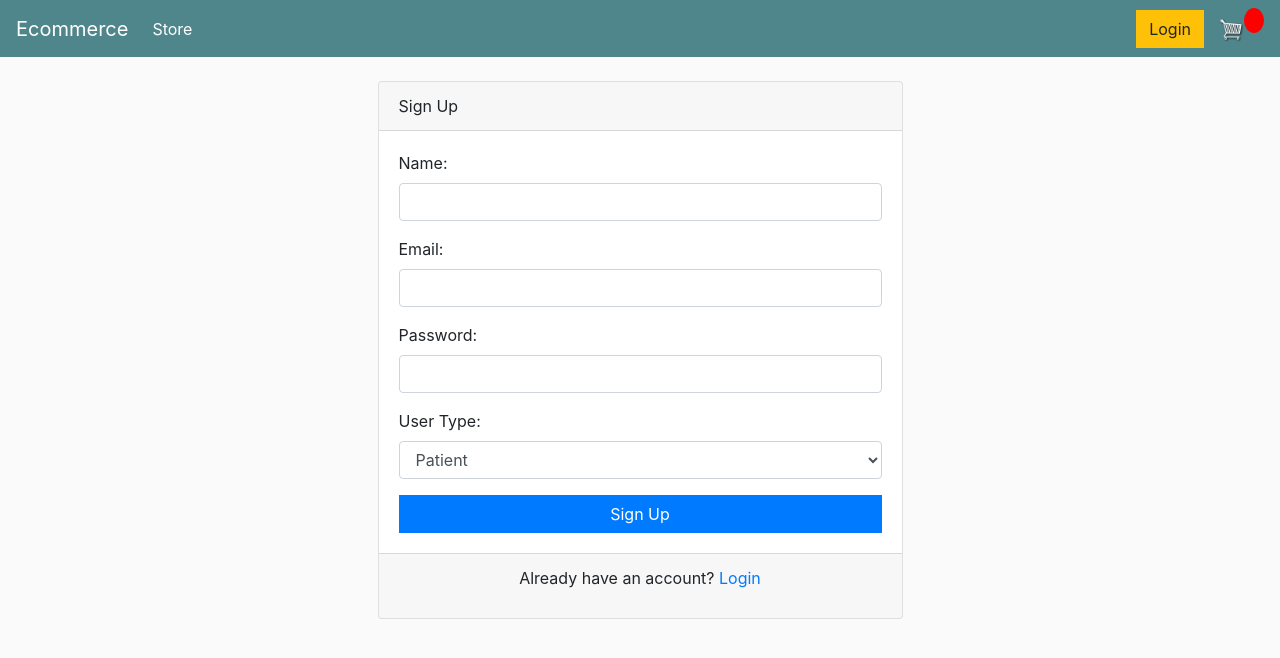
After one commit to saadmuqtadeer/Major-Project, a Django app: page /signup/ in a window 1280 px wide. The commit adds this page. Shown: the top 658 px of the page. Run offline with Django 3.2, Linux system fonts and the light colour scheme; some libraries are stand-ins or nearby versions.

Commit message:
added login

```diff
--- /dev/null
+++ b/store/forms.py
@@ -0,0 +1,7 @@
+from django import forms
+
+class RegistrationForm(forms.Form):
+    name = forms.CharField(max_length=200)
+    email = forms.EmailField()
+    password = forms.CharField(widget=forms.PasswordInput)
+    user_type = forms.ChoiceField(choices=[('patient', 'Patient'), ('doctor', 'Doctor')], widget=forms.Select)
--- a/store/templates/store/main.html
+++ b/store/templates/store/main.html
@@ -74,7 +74,7 @@
 
 	    </ul>
 	    <div class="form-inline my-2 my-lg-0">
-	     	<a href="#"class="btn btn-warning">Login</a>
+	     	<a href="{% url 'login' %}"class="btn btn-warning">Login</a>
 
 	     	<a href="{% url 'cart' %}">
 	    		<img  id="cart-icon" src="{% static 'images/cart.png' %}">
@@ -95,11 +95,8 @@
 
 
 	<script src="https://code.jquery.com/jquery-3.4.1.slim.min.js" integrity="sha384-J6qa4849blE2+poT4WnyKhv5vZF5SrPo0iEjwBvKU7imGFAV0wwj1yYfoRSJoZ+n" crossorigin="anonymous"></script>
-
 	<script src="https://cdn.jsdelivr.net/npm/popper.js@1.16.0/dist/umd/popper.min.js" integrity="sha384-Q6E9RHvbIyZFJoft+2mJbHaEWldlvI9IOYy5n3zV9zzTtmI3UksdQRVvoxMfooAo" crossorigin="anonymous"></script>
-
 	<script src="https://stackpath.bootstrapcdn.com/bootstrap/4.4.1/js/bootstrap.min.js" integrity="sha384-wfSDF2E50Y2D1uUdj0O3uMBJnjuUD4Ih7YwaYd1iqfktj0Uod8GCExl3Og8ifwB6" crossorigin="anonymous"></script>
-
 	<script type="text/javascript" src="{% static 'js/cart.js' %}"></script>
 </body>
 </html>
--- /dev/null
+++ b/store/templates/store/signup.html
@@ -0,0 +1,40 @@
+{% extends 'store/main.html' %}
+{% block content %}
+<div class="container">
+    <div class="row justify-content-center">
+        <div class="col-md-6">
+            <div class="card">
+                <div class="card-header">Sign Up</div>
+                <div class="card-body">
+                    <form method="post">
+                        {% csrf_token %}
+                        <div class="form-group">
+                            <label for="name">Name:</label>
+                            <input type="text" class="form-control" id="name" name="name" required>
+                        </div>
+                        <div class="form-group">
+                            <label for="email">Email:</label>
+                            <input type="email" class="form-control" id="email" name="email" required>
+                        </div>
+                        <div class="form-group">
+                            <label for="password">Password:</label>
+                            <input type="password" class="form-control" id="password" name="password" required>
+                        </div>
+                        <div class="form-group">
+                            <label for="user_type">User Type:</label>
+                            <select class="form-control" id="user_type" name="user_type" required>
+                                <option value="patient">Patient</option>
+                                <option value="doctor">Doctor</option>
+                            </select>
+                        </div>
+                        <button type="submit" class="btn btn-primary btn-block">Sign Up</button>
+                    </form>
+                </div>
+                <div class="card-footer">
+                    <p class="text-center">Already have an account? <a href="{% url 'login' %}">Login</a></p>
+                </div>
+            </div>
+        </div>
+    </div>
+</div>
+{% endblock %}
--- a/store/urls.py
+++ b/store/urls.py
@@ -11,4 +11,7 @@ urlpatterns = [
 	path('process_order/', views.processOrder, name="process_order"),
 
 	path('medicine/<int:medicine_id>/', views.medicine_detail, name='medicine_detail'),
+
+	path('login/', views.login_view, name='login'),
+	path('signup/', views.signup, name='signup'),
 ]
--- a/store/utils.py
+++ b/store/utils.py
@@ -31,7 +31,7 @@ def cookieCart(request):
 					'id': medicine.id,
 					'name': medicine.name,
 					'price': medicine.price,
-					'image': medicine.image
+					'image_url': medicine.image
 					},
 					'quantity': cart[i]['quantity'],
 					'get_total': total,
--- a/store/views.py
+++ b/store/views.py
@@ -1,9 +1,46 @@
-from django.shortcuts import render, get_object_or_404
+from django.shortcuts import render, get_object_or_404, redirect
 from django.http import JsonResponse
 import json
 import datetime
 from .models import *
 from .utils import cookieCart, cartData, guestOrder
+import csv
+from sklearn.metrics.pairwise import cosine_similarity
+from sklearn.feature_extraction.text import TfidfVectorizer
+from django.contrib.auth import authenticate, login
+from django.contrib.auth.models import User
+from .models import Customer
+from .forms import RegistrationForm
+from django.shortcuts import render, redirect
+
+def signup(request):
+    if request.method == 'POST':
+        form = RegistrationForm(request.POST)
+        if form.is_valid():
+            name = form.cleaned_data['name']
+            email = form.cleaned_data['email']
+            password = form.cleaned_data['password']
+            user_type = form.cleaned_data['user_type']
+            user = User.objects.create_user(username=name, email=email, password=password)
+            customer = Customer.objects.create(user=user, name=name, email=email, user_type=user_type)
+            return redirect('login')
+    else:
+        form = RegistrationForm()
+    return render(request, 'store/signup.html', {'form': form})
+
+def login_view(request):
+    error_message = None
+    if request.method == 'POST':
+        email = request.POST['email']
+        password = request.POST['password']
+        user = authenticate(request, email=email, password=password)
+        if user is not None:
+            login(request, user)
+            return redirect('store')
+        else:
+            error_message = 'Invalid email or password. Please try again.'
+    return render(request, 'store/login.html', {'error_message': error_message})
+
 
 def store(request):
 	data = cartData(request)
@@ -101,6 +138,34 @@ def medicine_detail(request, medicine_id):
     cart_data = cartData(request)
     cartItems = cart_data['cartItems']
 
+ 	# Calculate cosine similarity between the given medicine and all other medicines in the dataset
+    related_medicines = find_related_medicines(medicine)
+    # print(related_medicines)
     # Pass medicine and cart count to template context
-    context = {'medicine': medicine, 'cartItems': cartItems}
+    context = {'medicine': medicine, 'cartItems': cartItems, 'related_medicines': related_medicines}
     return render(request, 'store/medicine_detail.html', context)
+
+def find_related_medicines(medicine):
+    search_query = medicine.name  # Use medicine name as the search query
+    related_medicines = []
+
+    csv_path = 'C:/Users/saad/OneDrive/Desktop/django_ecommerce_mod5-master/django_ecommerce_mod5-master/store/datasets/1mgadded.csv'  # Path to your CSV file
+    names = []
+    with open(csv_path, 'r', encoding='utf-8') as csvfile:
+        reader = csv.DictReader(csvfile)
+        for row in reader:
+            names.append(row['cleaned_combined_text'])
+
+    # Calculate TF-IDF vectors for medicine names
+    vectorizer = TfidfVectorizer()
+    vectors = vectorizer.fit_transform(names + [search_query])
+    query_vector = vectors[-1]  # Vector representation of the search query
+    item_vectors = vectors[:-1]  # Vector representations of the medicine names
+    similarities = cosine_similarity(query_vector, item_vectors).flatten()
+
+    # Sort medicines based on similarity scores
+    sorted_indices = similarities.argsort()[::-1][:3]  # Get top 10 similar medicines
+    for index in sorted_indices:
+        related_medicines.append(names[index])
+
+    return related_medicines
```
Also changed, not shown: store/models.py (+11 -6 lines), store/templates/store/login.html (added, +26 -0 lines), store/templates/store/medicine_detail.html (+8 -0 lines), db.sqlite3, store/migrations/0008_customer_user_type.py (added), 1 other file.
